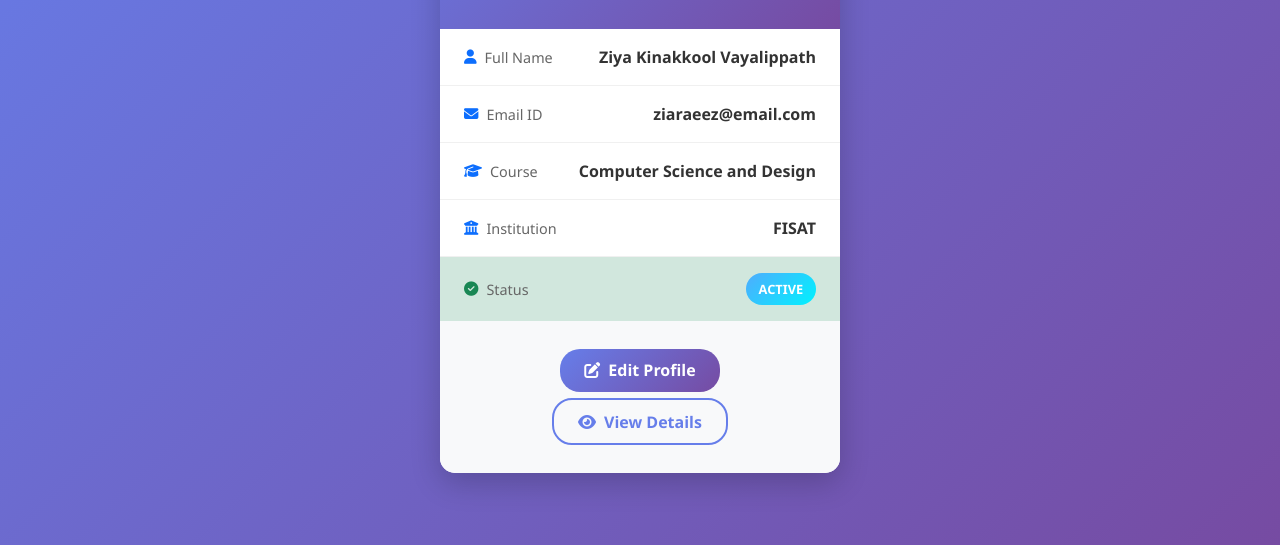
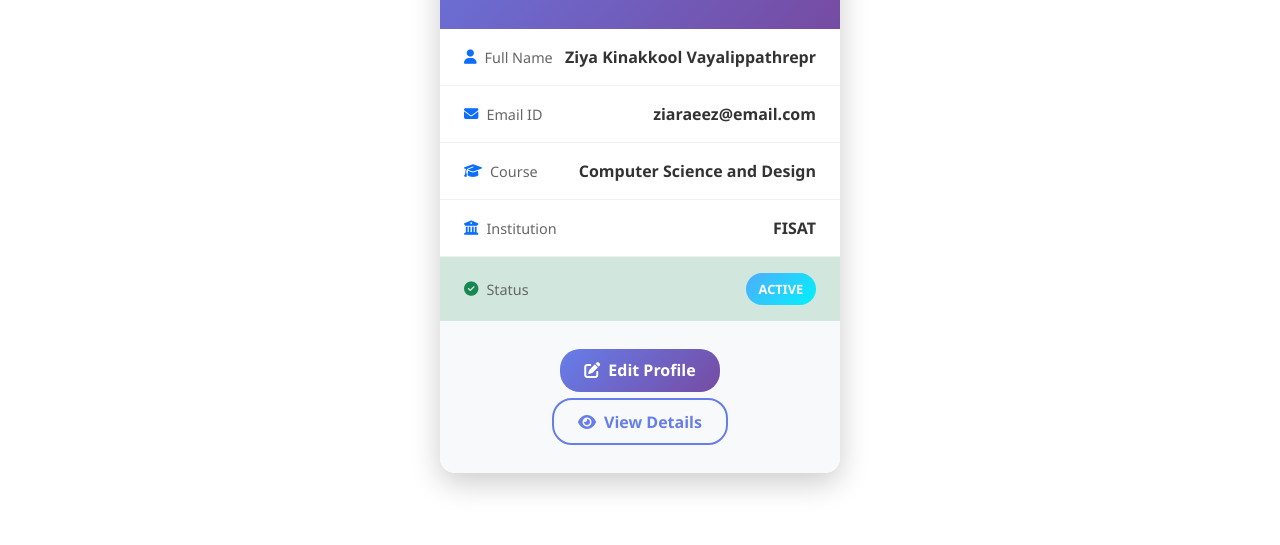
Before and after one commit to ZiyaRaeez/Profile-Card, a plain HTML site: page index.html in a window 1280 px wide. Shown: the part 255-800 px from the top of the page. Drawn offline with nearby package versions, Linux system fonts and the light colour scheme.

Commit message:
removed pic

```diff
--- a/index.html
+++ b/index.html
@@ -8,7 +8,7 @@
     <link href="https://cdnjs.cloudflare.com/ajax/libs/font-awesome/6.4.0/css/all.min.css" rel="stylesheet">
     <style>
         body {
-            background: linear-gradient(135deg, #667eea 0%, #764ba2 100%);
+            background: white;
             min-height: 100vh;
             font-family: 'Segoe UI', Tahoma, Geneva, Verdana, sans-serif;
         }
@@ -135,7 +135,7 @@
                                 <i class="fas fa-user text-primary"></i>
                                 Full Name
                             </div>
-                            <div class="info-value">Ziya Kinakkool Vayalippath</div>
+                            <div class="info-value">Ziya Kinakkool Vayalippathrepr</div>
                         </li>
                         <li class="list-group-item info-item d-flex justify-content-between align-items-center">
                             <div class="info-label">
@@ -144,7 +144,7 @@
                             </div>
                             <div class="info-value">ziaraeez@email.com</div>
                         </li>
-                        <li class="list-group-item info-item d-flex justify-content-between align-items-center">
+                        <li classizh class="list-group-item info-item d-flex justify-content-between align-items-center">
                             <div class="info-label">
                                 <i class="fas fa-graduation-cap text-primary"></i>
                                 Course
```
Also changed, not shown: Ziya_KV .jpg (deleted).
